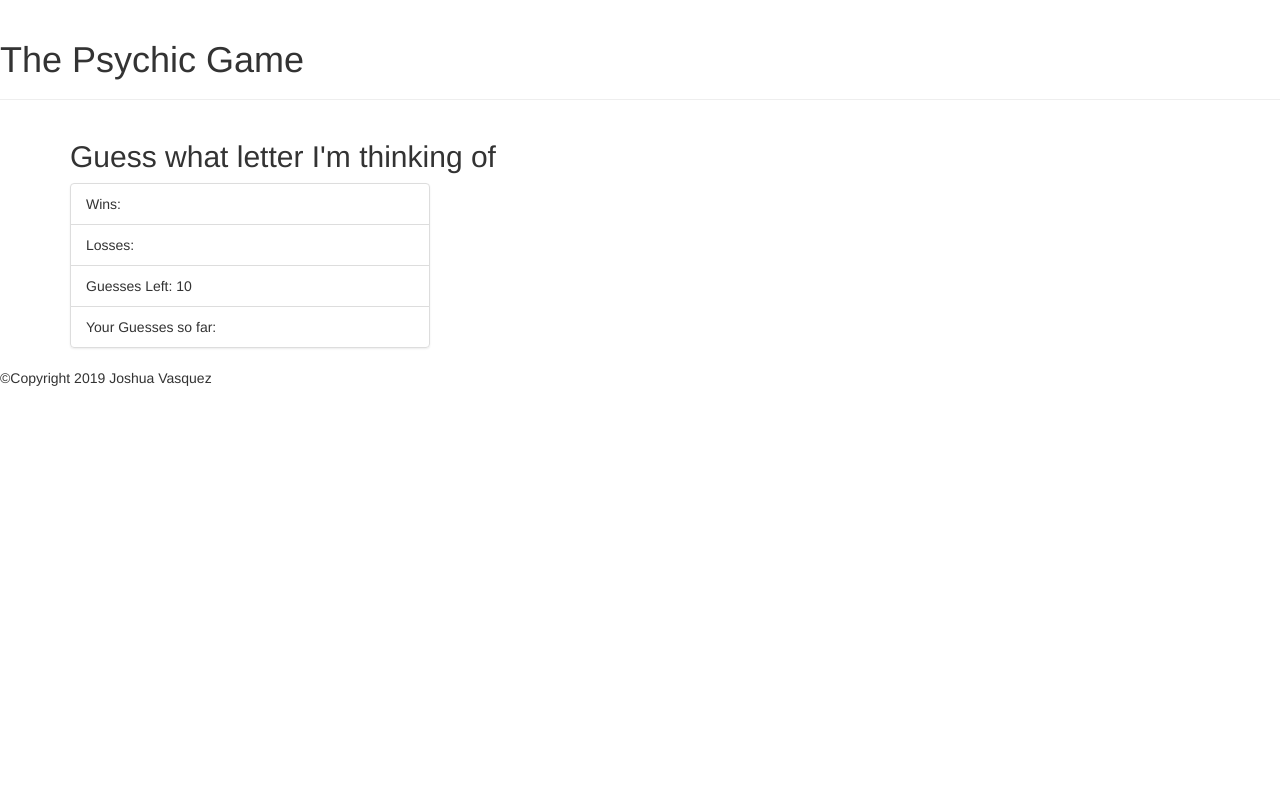
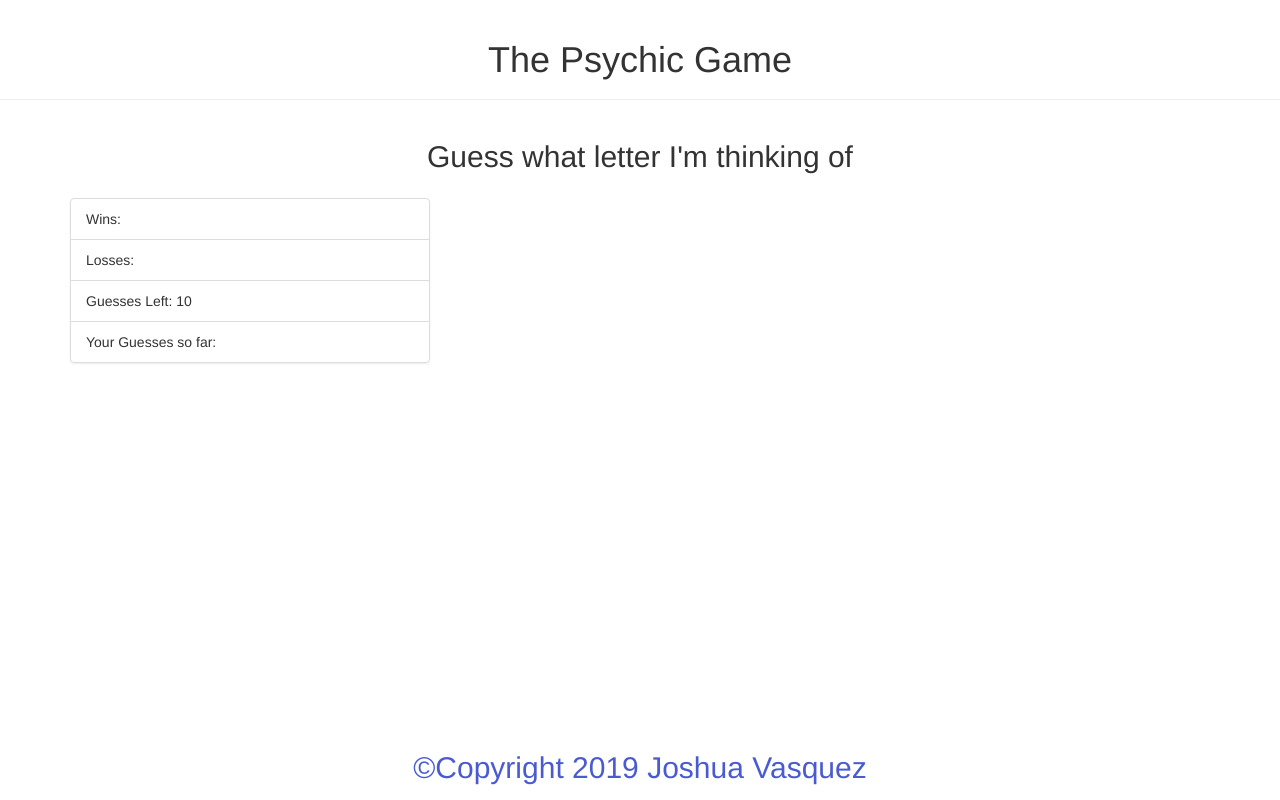
Before and after one commit to Joshvasquez204/Psychic-Game, a plain HTML site: page index.html in a window 1280 px wide. Drawn offline with nearby package versions, Linux system fonts and the light colour scheme; the site is published under a folder, as on GitHub Pages, so addresses that start at the root find nothing.

Commit message:
final commit and running clean

```diff
--- a/index.html
+++ b/index.html
@@ -13,7 +13,7 @@
         integrity="sha384-rHyoN1iRsVXV4nD0JutlnGaslCJuC7uwjduW9SVrLvRYooPp2bWYgmgJQIXwl/Sp" crossorigin="anonymous">
 
     <!-- Custom CSS -->
-    <link rel="stylesheet" type="text/css" href="/assests/css/style.css">
+    <link rel="stylesheet" type="text/css" href="assests/css/style.css">
 
 </head>
 
```
